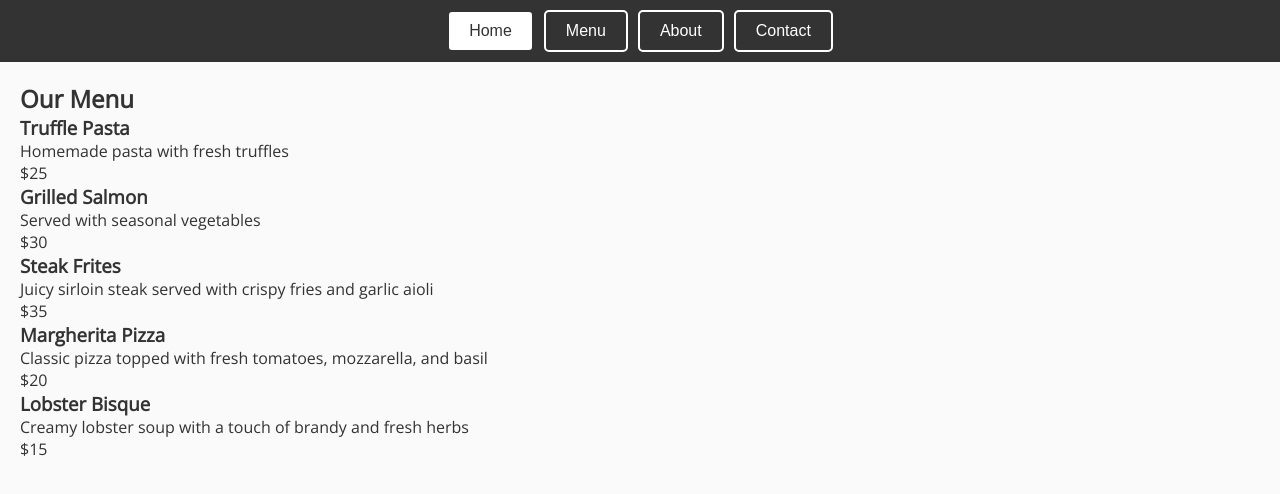
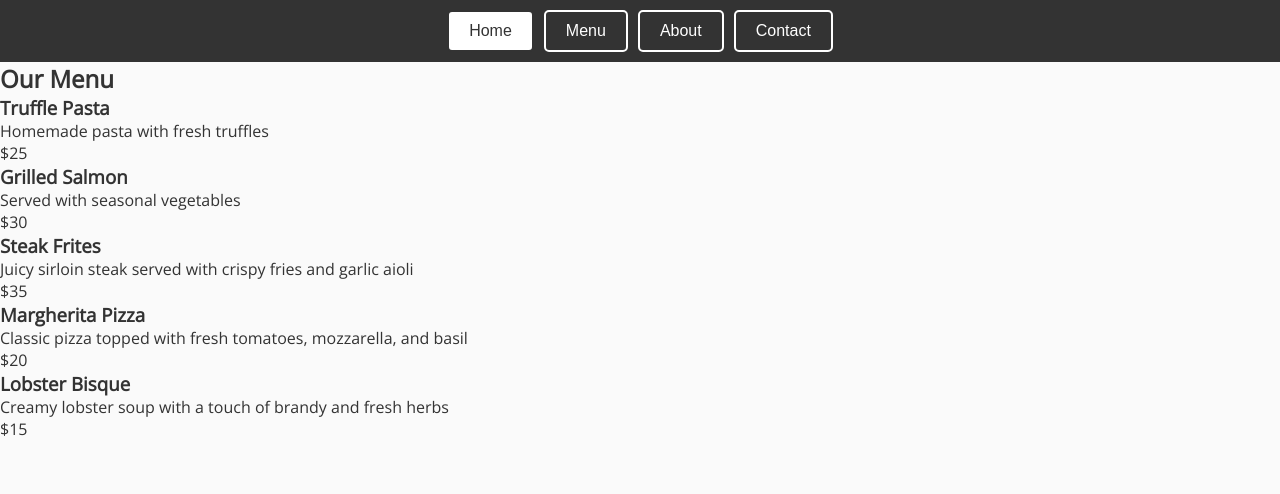
Before and after one commit to daliduraku/js-restaurant-page, a website built with webpack: page src/template.html in a window 1280 px wide. Both pictures are taken after a click on the button "Menu". Built offline with nearby package versions, Linux system fonts and the light colour scheme.

Commit message:
adding classes to the elements created

```diff
--- a/src/modules/home.js
+++ b/src/modules/home.js
@@ -18,6 +18,7 @@ export function loadHomePage() {
 
     // description
     const description = document.createElement('p');
+    description.classList.add("summary")
     description.textContent = "Experience the finest dining with our exquisite menu crafted by amazing chefs."
     main.appendChild(description);
 
--- a/src/modules/menu.js
+++ b/src/modules/menu.js
@@ -9,7 +9,8 @@
     const main = document.createElement('main');
 
     // menu section
-    const menuSection = document.createElement('selection');
+    const menuSection = document.createElement('section');
+    menuSection.classList.add('menuSection');
     const menuTitle = document.createElement('h2');
     menuTitle.textContent = "Our Menu";
     menuSection.appendChild(menuTitle)
--- a/src/styles.css
+++ b/src/styles.css
@@ -10,9 +10,6 @@ body {
     color: #333;
 }
 
-#content {
-    padding: 20px;
-}
 
 /* header and navigation bar */
 
@@ -53,7 +50,6 @@ nav button:focus {
 /* main content */
 
 main {
-    max-width: 800px;
     margin: 0 auto;
     text-align: center;
 }
@@ -64,6 +60,7 @@ main {
     background-position: center;
     background-repeat: no-repeat;
     height: 100vh;
+    width: 100vw;
 }
 
 
```
